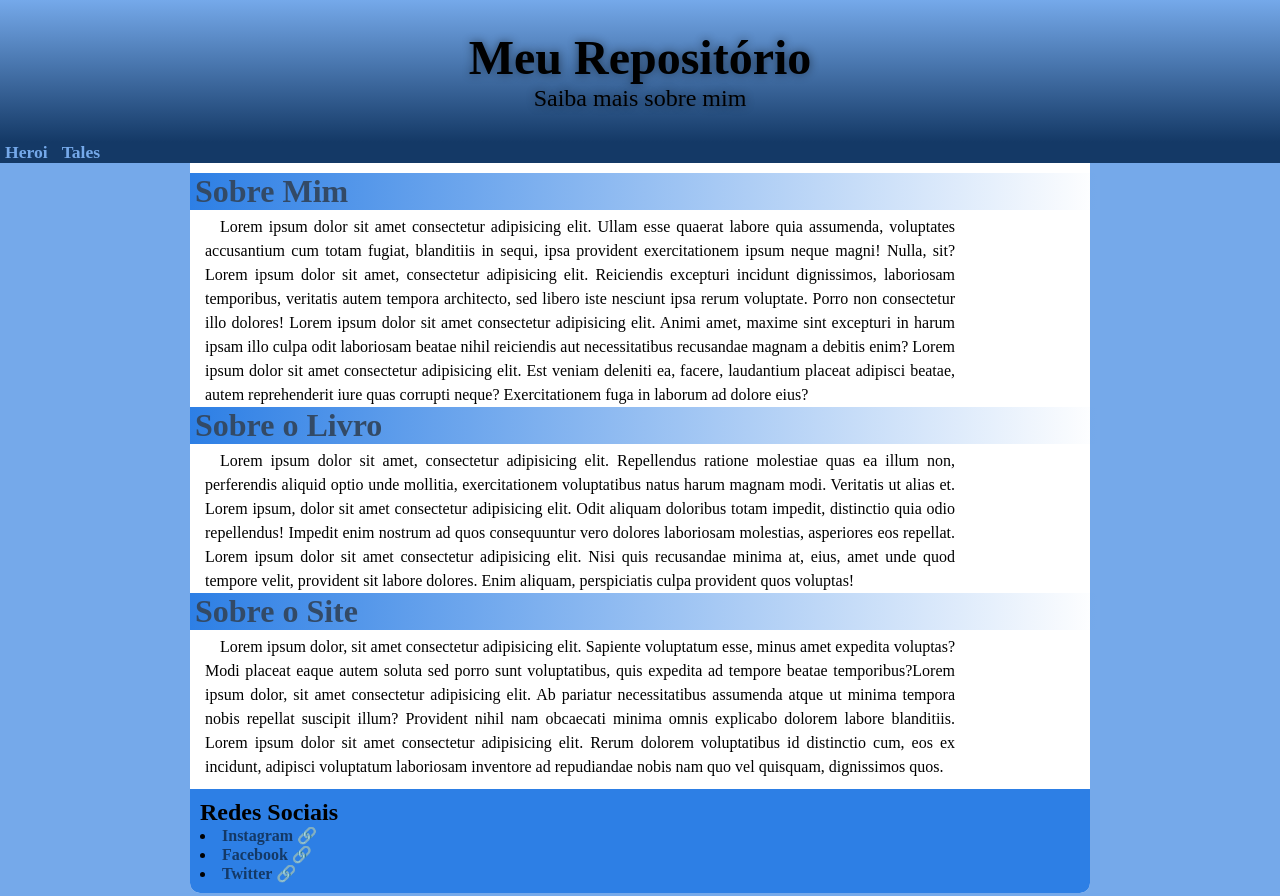
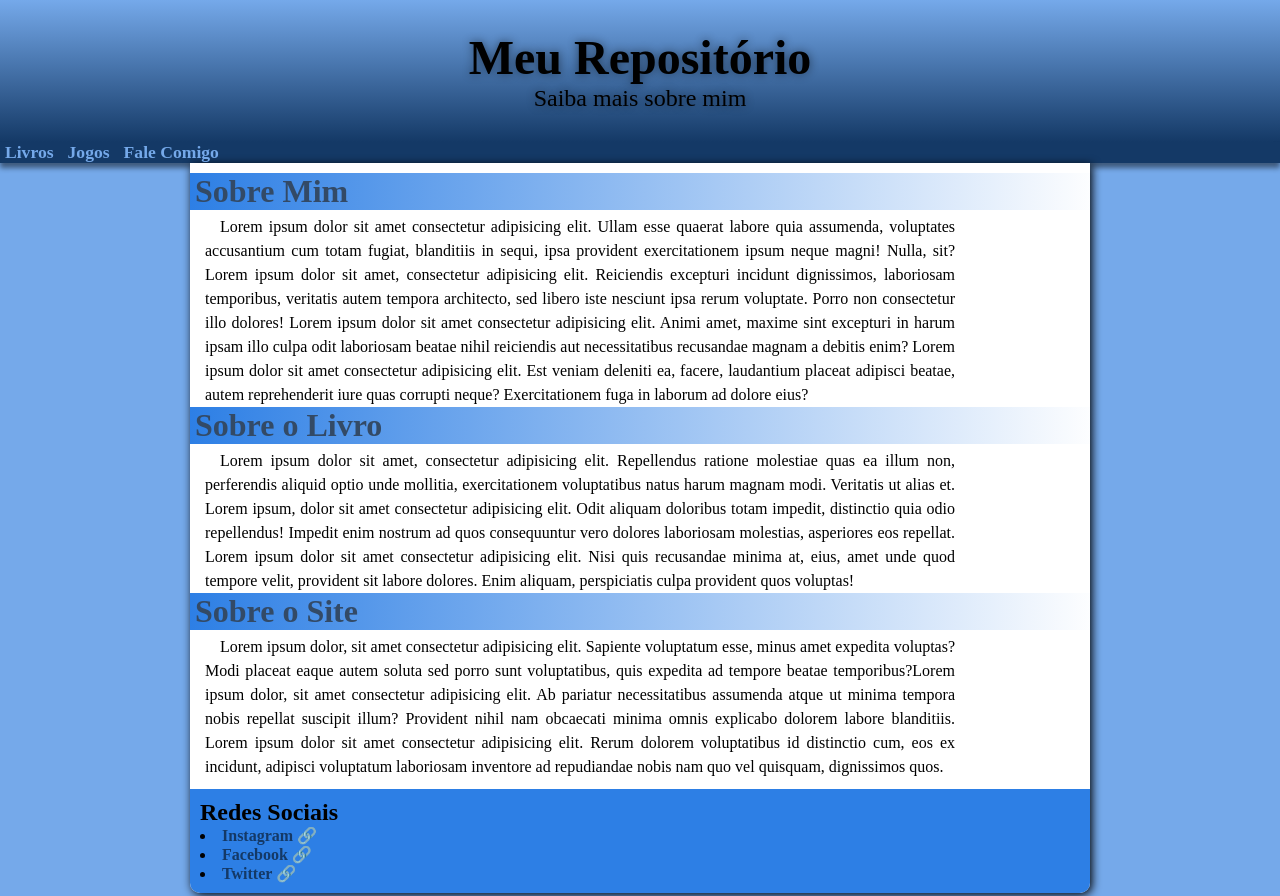
Before and after one commit to BrenoSantos18/first_site, a plain HTML site: page site/index.html in a window 1280 px wide. Shown: the top 896 px of the page. Drawn offline with Linux system fonts and the light colour scheme.

Commit message:
Atualizei os arquivos.

```diff
--- a/site/index.html
+++ b/site/index.html
@@ -17,8 +17,9 @@
     </header>
 
     <nav>
-        <a href="#" target="_blank">Heroi</a>
-        <a href="#">Tales</a>
+        <a href="#">Livros</a>
+        <a href="#">Jogos</a>
+        <a href="#">Fale Comigo</a>
     </nav>
 
     <main>
--- a/site/style.css
+++ b/site/style.css
@@ -25,6 +25,7 @@ header {
     text-align: center;
     font-size: 1.5em;
     text-shadow: 0px 0px 10px rgba(0, 0, 0, 0.479);
+
 }
 
 
@@ -32,7 +33,9 @@ header {
 nav {
     background-color: var(--cor5);
     text-align: left;
+    box-shadow: 0px 5px 5px rgba(0, 0, 0, 0.466);
 }
+
 nav a {
     padding: 2px 5px 0px 5px;
     text-decoration: none;
@@ -54,6 +57,7 @@ main {
     margin: auto;
     margin-bottom: 30px;
     border-radius: 0px 0px 10px 10px;
+    box-shadow: 2px 2px 10px black;
 }
 
 
```
